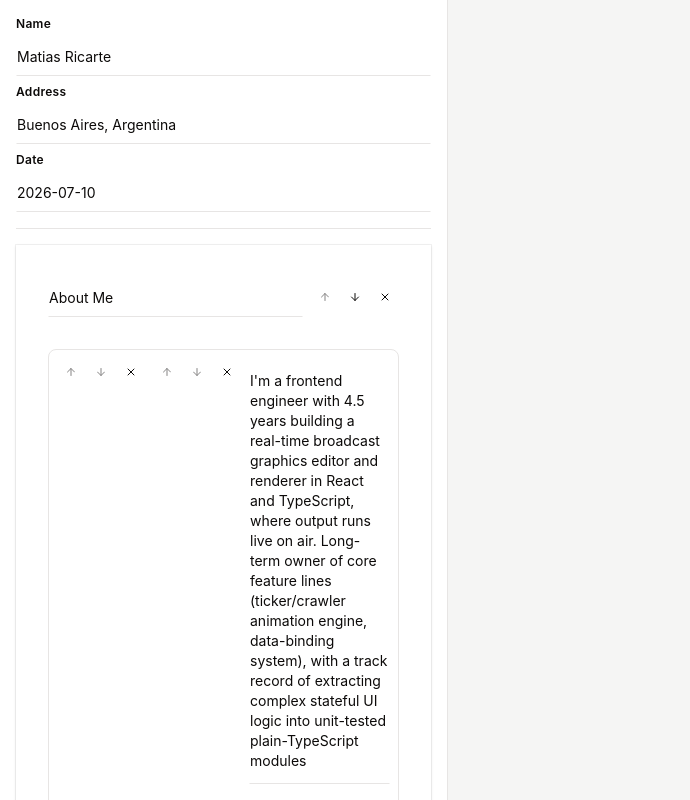
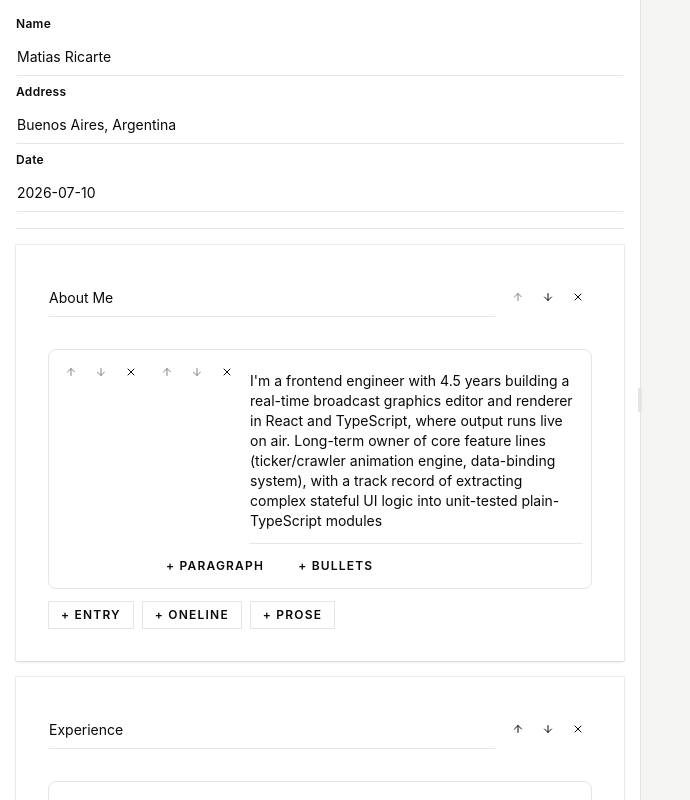
Before and after one commit to mricarte-i/cv-maker, a React (Vite) app: page / in a window 1280 px wide. Shown: the whole page, without its empty margins (0-690 px from the left). Built offline with nearby package versions, Linux system fonts and the light colour scheme.

Commit message:
resizable panels + fix bg for cv preview panel

```diff
--- a/package.json
+++ b/package.json
@@ -29,6 +29,7 @@
     "lucide-react": "^1.33.0",
     "react": "^19.2.8",
     "react-dom": "^19.2.8",
+    "react-resizable-panels": "^4.12.3",
     "shadcn": "^4.19.0",
     "tailwind-merge": "^3.6.0",
     "tailwindcss": "^4.3.3",
--- a/src/App.tsx
+++ b/src/App.tsx
@@ -10,6 +10,12 @@
 import { Button } from "./components/ui/button";
 import { Input } from "./components/ui/input";
 import { Label } from "./components/ui/label";
+import {
+  ResizableHandle,
+  ResizablePanel,
+  ResizablePanelGroup,
+} from "./components/ui/resizable";
+import { useDefaultLayout } from "react-resizable-panels";
 
 // temporary: seed from the parity fixture so there is something to look at
 // before the editors exist. Swap for emptyDocument() once M7 loads from storage.
@@ -27,11 +33,21 @@
 function App() {
   const [doc, dispatch] = useReducer(reducer, undefined, initialDoc);
   const { svg, error, pending, ready } = useCompiledCV(doc);
+  const { defaultLayout, onLayoutChanged } = useDefaultLayout({
+    id: "cv-maker-panels",
+    storage: window.localStorage,
+  });
 
   return (
     <DispatchCtx value={dispatch}>
-      <div className="flex h-screen">
-        <aside className="w-[28rem] shrink-0 space-y-4 overflow-auto border-r p-4">
+      <ResizablePanelGroup
+        orientation="horizontal"
+        defaultLayout={defaultLayout}
+        onLayoutChanged={onLayoutChanged}
+        className="h-screen"
+      >
+        <ResizablePanel id="editor" defaultSize="50" minSize="25">
+          <aside className="min-h-full space-y-4 p-4">
             <div className="grid gap-2">
               {FIELDS.map((field) => (
                 <div key={field} className="grid gap-1">
@@ -42,7 +58,11 @@
                     id={field}
                     value={doc[field]}
                     onChange={(e) =>
-                    dispatch({ type: "doc/set", field, value: e.target.value })
+                      dispatch({
+                        type: "doc/set",
+                        field,
+                        value: e.target.value,
+                      })
                     }
                   />
                 </div>
@@ -80,13 +100,17 @@
               </pre>
             )}
           </aside>
-        <main className="bg-muted flex-1 overflow-auto p-6">
+        </ResizablePanel>
+        <ResizableHandle withHandle />
+        <ResizablePanel id="preview" defaultSize="50" minSize="16">
+          <main className="bg-muted min-h-full p-6">
             <div
-            style={{ flex: 1, overflow: "auto", background: "#eee" }}
+              className="mx-auto w-fit bg-white shadow-lg"
               dangerouslySetInnerHTML={{ __html: svg }}
             />
           </main>
-      </div>
+        </ResizablePanel>
+      </ResizablePanelGroup>
     </DispatchCtx>
   );
 }
--- /dev/null
+++ b/src/components/ui/resizable.tsx
@@ -0,0 +1,48 @@
+import * as ResizablePrimitive from "react-resizable-panels"
+
+import { cn } from "@/lib/utils"
+
+function ResizablePanelGroup({
+  className,
+  ...props
+}: ResizablePrimitive.GroupProps) {
+  return (
+    <ResizablePrimitive.Group
+      data-slot="resizable-panel-group"
+      className={cn(
+        "flex h-full w-full aria-[orientation=vertical]:flex-col",
+        className
+      )}
+      {...props}
+    />
+  )
+}
+
+function ResizablePanel({ ...props }: ResizablePrimitive.PanelProps) {
+  return <ResizablePrimitive.Panel data-slot="resizable-panel" {...props} />
+}
+
+function ResizableHandle({
+  withHandle,
+  className,
+  ...props
+}: ResizablePrimitive.SeparatorProps & {
+  withHandle?: boolean
+}) {
+  return (
+    <ResizablePrimitive.Separator
+      data-slot="resizable-handle"
+      className={cn(
+        "relative flex w-px items-center justify-center bg-border ring-offset-background after:absolute after:inset-y-0 after:left-1/2 after:w-1 after:-translate-x-1/2 focus-visible:ring-1 focus-visible:ring-ring focus-visible:outline-hidden aria-[orientation=horizontal]:h-px aria-[orientation=horizontal]:w-full aria-[orientation=horizontal]:after:left-0 aria-[orientation=horizontal]:after:h-1 aria-[orientation=horizontal]:after:w-full aria-[orientation=horizontal]:after:translate-x-0 aria-[orientation=horizontal]:after:-translate-y-1/2 [&[aria-orientation=horizontal]>div]:rotate-90",
+        className
+      )}
+      {...props}
+    >
+      {withHandle && (
+        <div className="z-10 flex h-6 w-1 shrink-0 rounded-none bg-border" />
+      )}
+    </ResizablePrimitive.Separator>
+  )
+}
+
+export { ResizableHandle, ResizablePanel, ResizablePanelGroup }
--- a/src/index.css
+++ b/src/index.css
@@ -166,4 +166,9 @@
   textarea {
     field-sizing: content;
   }
+  html,
+  body,
+  #root {
+    height: 100%;
+  }
 }
```
Also changed, not shown: 1 other file (tests, documents, lock files or other folders). Lines whose indentation alone changed are shown as unchanged.
